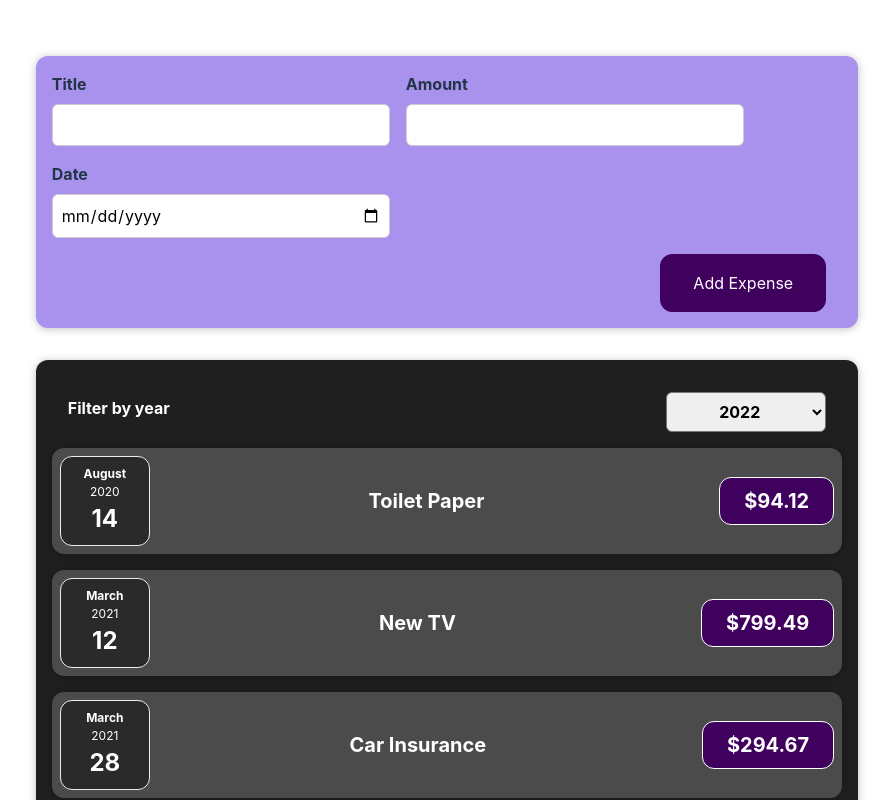
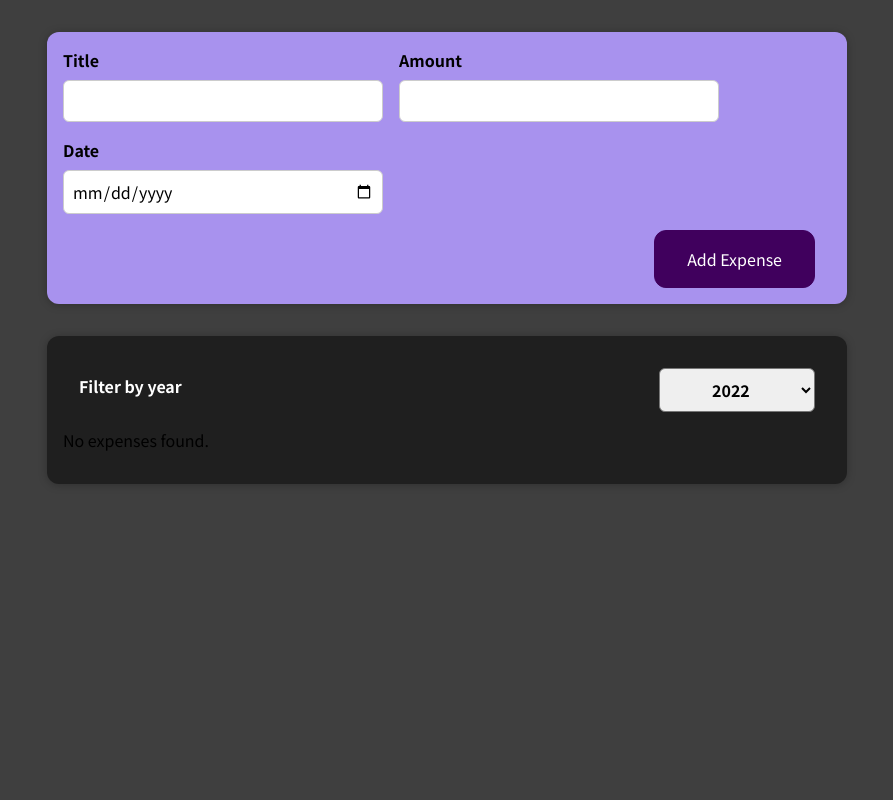
Before and after one commit to ANIKETROY11005/Expense-Tracker, a React (Vite) app: page / in a window 1280 px wide. Shown: the top 800 px of the page, without its empty margins (193-1086 px from the left). Built offline with nearby package versions, Linux system fonts and the light colour scheme.

Commit message:
added conditional jsx return

```diff
--- a/src/App.css
+++ b/src/App.css
@@ -1,4 +1,4 @@
-#root {
+/* #root {
   max-width: 1280px;
   margin: 0 auto;
   padding: 1.5rem;
@@ -31,7 +31,7 @@
   a:nth-of-type(2) .logo {
     animation: logo-spin infinite 20s linear;
   }
-}
+} */
 
 
 
--- a/src/App.jsx
+++ b/src/App.jsx
@@ -1,6 +1,6 @@
 import { useState } from 'react';
 
-import NewExpenses from './components/Expenses/NewExpenses';
+import Expenses from './components/Expenses/Expenses';
 import NewExpense from './components/NewExpense/NewExpense';
 import './App.css'
 
@@ -38,7 +38,7 @@ const App = () => {
   return (
     <div>
       <NewExpense onAddExpense={addExpenseHandler} />
-      <NewExpenses expenses={expenses} />
+      <Expenses expenses={expenses} />
 
     </div>
   )
--- a/src/components/Expenses/NewExpenses.jsx
+++ b/src/components/Expenses/Expenses.jsx
@@ -2,31 +2,39 @@ import { useState } from "react";
 import ExpenseItem from "./ExpenseItem";
 import Card from "../UI/Card";
 import ExpensesFilter from "./ExpensesFilter";
-import './NewExpenses.css'
-const NewExpenses = (props) => {
+import './Expenses.css'
+const Expenses = (props) => {
 
     const [FilterDate, setFilterDate] = useState('2022');
 
     const changedDateHandler = (selectedYear) => {
 
-        const date = selectedYear;
-        setFilterDate(date);
+
+        setFilterDate(selectedYear);
 
         // console.log(" from newExpenses.js");
         // console.log(FilterDate);
 
     }
 
+    const filteredExpenses = props.expenses.filter(expense => {
+        return expense.date.getFullYear().toString() === FilterDate;
+    });
 
+    let expenseContent = <p>No expenses found.</p>;
+
+    if (filteredExpenses.length > 0) {
+        expenseContent = filteredExpenses.map(
+            expense => <ExpenseItem key={expense.id} title={expense.title} amount={expense.amount} date={expense.date} />
+        );
+    }
 
     return (
         <div>
 
             <Card className='expenses'>
                 <ExpensesFilter selectValue={FilterDate} onChangedDate={changedDateHandler} />
-                {props.expenses.map(
-                    expense => <ExpenseItem title={expense.title} amount={expense.amount} date={expense.date} />
-                )}
+                {expenseContent}
 
             </Card>
         </div >
@@ -35,4 +43,4 @@ const NewExpenses = (props) => {
 
 };
 
-export default NewExpenses;
+export default Expenses;
--- a/src/index.css
+++ b/src/index.css
@@ -1,69 +1,14 @@
-:root {
-  font-family: Inter, system-ui, Avenir, Helvetica, Arial, sans-serif;
-  line-height: 1.5;
-  font-weight: 400;
+@import url('https://fonts.googleapis.com/css2?family=Noto+Sans+JP:wght@400;700&display=swap');
 
-  color-scheme: light dark;
-  color: rgba(255, 255, 255, 0.87);
-  background-color: #242424;
-
-  font-synthesis: none;
-  text-rendering: optimizeLegibility;
-  -webkit-font-smoothing: antialiased;
-  -moz-osx-font-smoothing: grayscale;
-  -webkit-text-size-adjust: 100%;
+* {
+  box-sizing: border-box;
 }
 
-a {
-  font-weight: 500;
-  color: #646cff;
-  text-decoration: inherit;
-}
-a:hover {
-  color: #535bf2;
+html {
+  font-family: 'Noto Sans JP', sans-serif;
 }
 
 body {
   margin: 0;
-  display: flex;
-  place-items: center;
-  min-width: 320px;
-  min-height: 100vh;
+  background-color: #3f3f3f;
 }
-
-h1 {
-  font-size: 3.2em;
-  line-height: 1.1;
-}
-
-button {
-  border-radius: 8px;
-  border: 1px solid transparent;
-  padding: 0.6em 1.2em;
-  font-size: 1em;
-  font-weight: 500;
-  font-family: inherit;
-  background-color: #1a1a1a;
-  cursor: pointer;
-  transition: border-color 0.25s;
-}
-button:hover {
-  border-color: #646cff;
-}
-button:focus,
-button:focus-visible {
-  outline: 4px auto -webkit-focus-ring-color;
-}
-
-@media (prefers-color-scheme: light) {
-  :root {
-    color: #213547;
-    background-color: #ffffff;
-  }
-  a:hover {
-    color: #747bff;
-  }
-  button {
-    background-color: #f9f9f9;
-  }
-}
```
Also changed, not shown: src/components/Expenses/Expenses.css (renamed from src/components/Expenses/NewExpenses.css).
